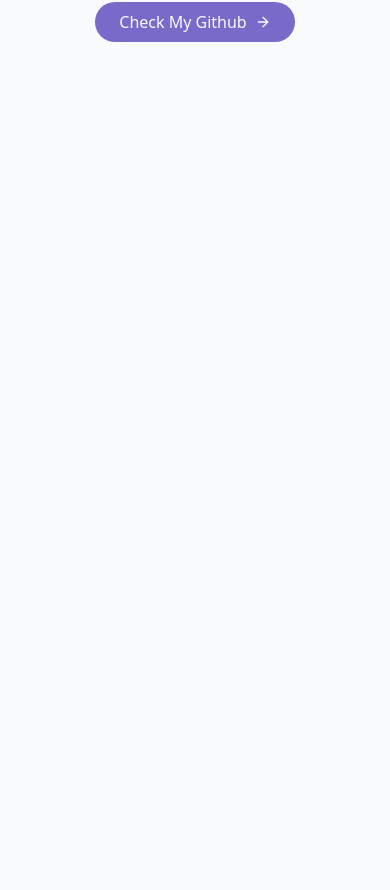
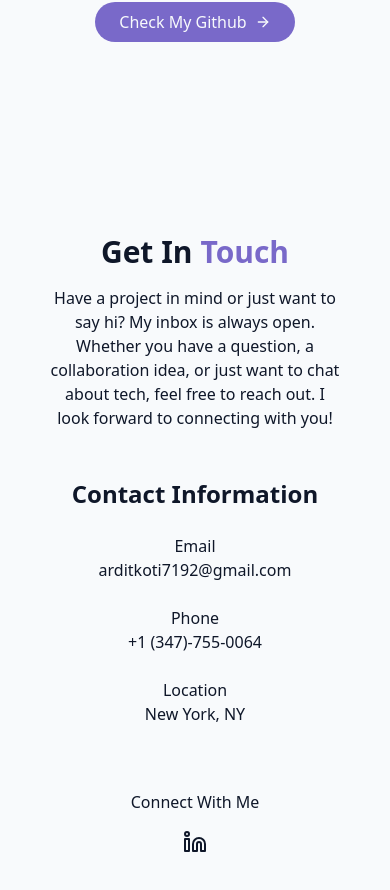
Before and after one commit to Ardit-K/PortfolioSite, a React (Vite) app: page / in a window 390 px wide. Shown: the part 6194-7084 px from the top of the page. Before the commit the page ends 6332 px from the top, so only its background shows below. Built offline with nearby package versions, Linux system fonts and the light colour scheme.

Commit message:
Contact Section Complete

```diff
--- /dev/null
+++ b/src/components/ContactSection.jsx
@@ -0,0 +1,121 @@
+import { Linkedin, Mail, MapPin, Phone, Send } from "lucide-react";
+import { cn } from "@/lib/utils";
+
+
+export const ContactSection = () => {
+
+    const handleSubmit = (e) => {
+        e.preventDefault();
+
+        setTimeout(() => {
+
+        }, 1500);
+    }
+
+    return <section id="contact" className="py-24 px-4 relative bg-secondary/30">
+        <div className="container mx-auto max-w-5xl">
+            <h2 className="text-3xl md:text-4xl font-bold mb-4 text-center">
+                Get In <span className="text-primary"> Touch</span>
+            </h2>
+
+            <p className="text-center text-muted-foreground mb-12 max-w-2xl mx-auto">
+                Have a project in mind or just want to say hi? My inbox is always open.
+                Whether you have a question, a collaboration idea, or just want to
+                chat about tech, feel free to reach out. I look forward to connecting with you!
+            </p>
+
+            <div className="grid grid-cols-1 gap-12">
+                <div className="space-y-8">
+                    <h3 className="text-2xl font-semibold mb-6">Contact Information</h3>
+
+                    <div className="space-y-6 justify-center">
+                        <div className="flex justify-center items-start space-x-4">
+                            {/* <div className="p-3 rounded-full bg-primary/10">
+                                <Mail className="h-6 w-6 text-primary"/>
+                            </div> */}
+                            <div>
+                                <h4 className="font-medium"> Email </h4>
+                                <a href="mailto:arditkoti7192@gmail.com" className="text-muted-foreground hover:text-primary transition-colors">
+                                    arditkoti7192@gmail.com
+                                </a>
+                            </div>
+                        </div>
+                        <div className="flex justify-center items-start space-x-4">
+                            {/* <div className="p-3 rounded-full bg-primary/10">
+                                <Phone className="h-6 w-6 text-primary"/>
+                            </div> */}
+                            <div>
+                                <h4 className="font-medium"> Phone </h4>
+                                <a href="tel:+13477550064" className="text-muted-foreground hover:text-primary transition-colors">
+                                    +1 (347)-755-0064
+                                </a>
+                            </div>
+                        </div>
+                        <div className="flex justify-center items-start space-x-4">
+                            {/* <div className="p-3 rounded-full bg-primary/10">
+                                <MapPin className="h-6 w-6 text-primary"/>
+                            </div> */}
+                            <div>
+                                <h4 className="font-medium"> Location </h4>
+                                    New York, NY
+                            </div>
+                        </div>
+                    </div>
+
+                    <div className="pt-8">
+                        <h4 className="font-medium mb-4">Connect With Me</h4>
+                        <div className="flex space-x-4 justify-center">
+                            <a href="https://www.linkedin.com/in/ardit-koti/" target="_blank">
+                                <Linkedin />
+                            </a>
+                        </div>
+                    </div>
+                </div>
+
+                {/* <div className="bg-card p-8 rounded-lg shadow-xs">
+                    <h3 className="text-2xl font-semibold mb-6"> Send a Message</h3>
+
+                    <form className="space-y-6" action="">
+                        <div>
+                            <label htmlFor="name" className="block text-sm font-medium mb-2">Your Name</label>
+                            <input
+                            type="text"
+                            id="name"
+                            name="name"
+                            required
+                            className="w-full px-4 py-3 rounded-md border border-input bg-background focus:outline-hidden focus:ring-2 focus:ring-primary"
+                            placeholder="FirstName LastName"/>
+                        </div>
+                        <div>
+                            <label htmlFor="email" className="block text-sm font-medium mb-2">Your Email</label>
+                            <input
+                            type="email"
+                            id="email"
+                            name="email"
+                            required
+                            className="w-full px-4 py-3 rounded-md border border-input bg-background focus:outline-hidden focus:ring-2 focus:ring-primary"
+                            placeholder="abc@gmail.com"/>
+                        </div>
+                        <div>
+                            <label htmlFor="message" className="block text-sm font-medium mb-2">Your Message</label>
+                            <textarea
+                            type="text"
+                            id="message"
+                            name="message"
+                            required
+                            className="w-full px-4 py-3 rounded-md border border-input bg-background focus:outline-hidden focus:ring-2 focus:ring-primary resize-none"
+                            placeholder=". . ."/>
+                        </div>
+
+                        <button type="submit" className={cn("cosmic-button w-full flex items-center justify-center gap-2",
+                            ""
+                        )}>
+                            Send Message
+                            <Send size={16}/>
+                        </button>
+                    </form>
+                </div> */}
+            </div>
+        </div>
+    </section>;
+}
--- a/src/pages/Home.jsx
+++ b/src/pages/Home.jsx
@@ -5,6 +5,7 @@
 import { AboutSection } from "@/components/AboutSection";
 import { SkillsSection } from "@/components/SkillsSection";
 import { ProjectsSection } from "../components/ProjectsSection";
+import { ContactSection } from "../components/ContactSection";
 
 export const Home = () => {
     return <div className="min-h-screen bg-background text-foreground overflow-x-hidden">
@@ -21,6 +22,7 @@
             <AboutSection/>
             <SkillsSection/>
             <ProjectsSection/>
+            <ContactSection/>
         </main>
     </div>;
 }
```
